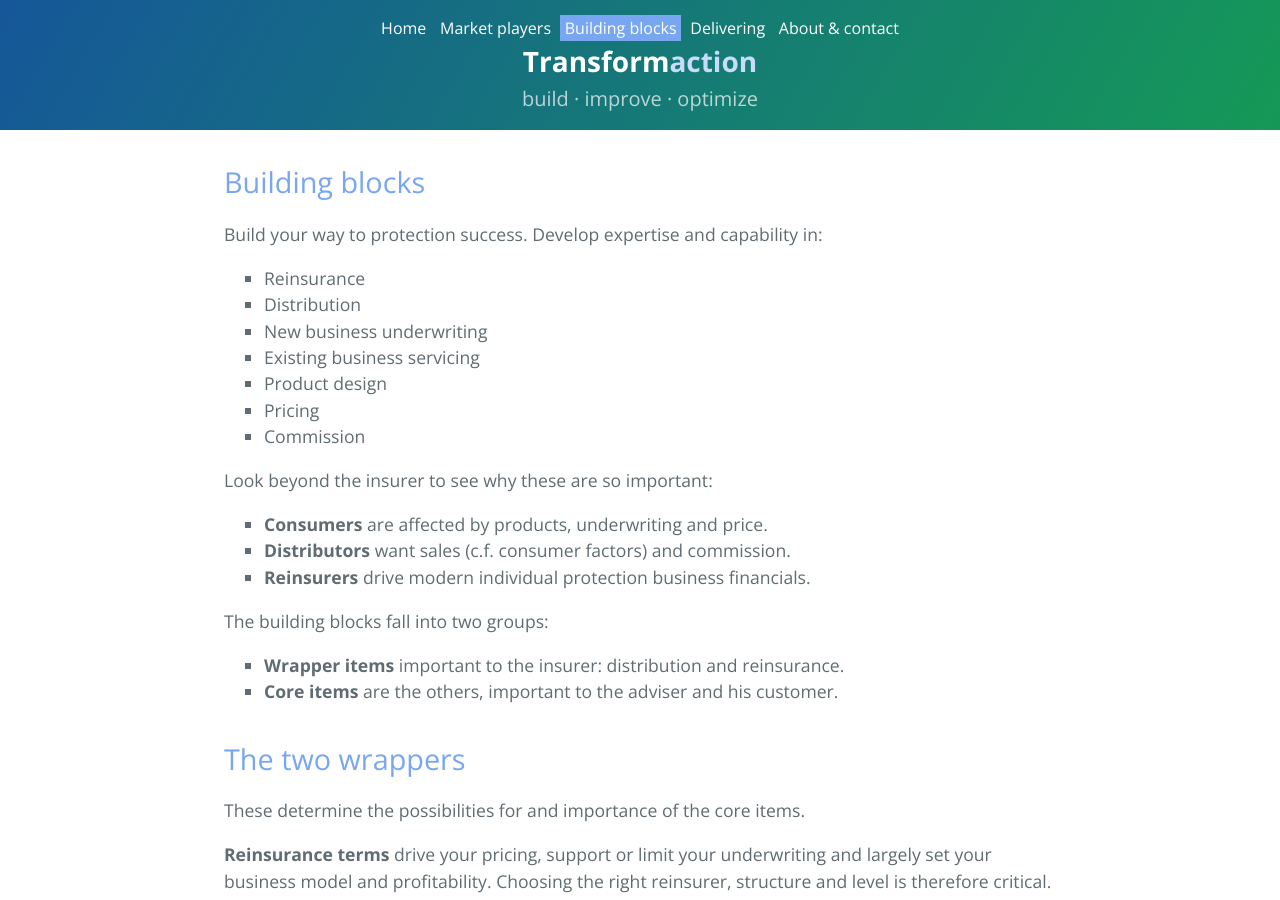
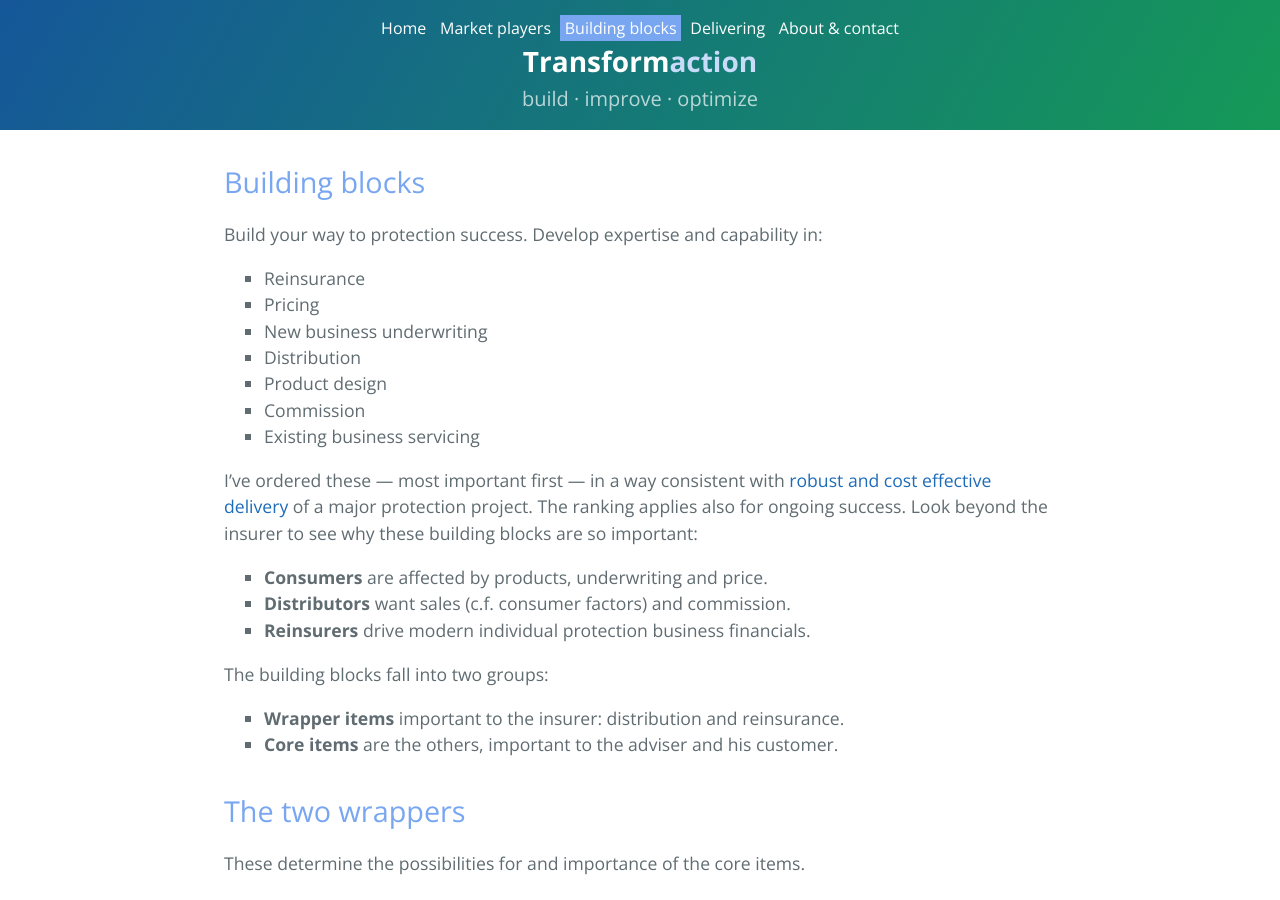
Before and after one commit to maverickactuary/1actuary, a Jekyll site: the page built from content/3buildingblocks/index.md, in a window 1280 px wide and 900 px high. Built offline with Jekyll 4.4.1, drawn with Linux system fonts in a browser that asks for light colours.

Commit message:
order building blocks

```diff
--- a/content/3buildingblocks/index.md
+++ b/content/3buildingblocks/index.md
@@ -10,14 +10,14 @@ title: Transformaction
 Build your way to protection success. Develop expertise and capability in:
 
 + Reinsurance
++ Pricing
++ New business underwriting
 + Distribution
-+ New business underwriting
++ Product design
++ Commission
 + Existing business servicing
-+ Product design
-+ Pricing
-+ Commission
 
-Look beyond the insurer to see why these are so important:
+I've ordered these &mdash; most important first &mdash; in a way consistent with [robust and cost effective delivery](/content/4delivering/) of a major protection project. The ranking applies also for ongoing success. Look beyond the insurer to see why these building blocks are so important:
 
 + **Consumers** are affected by products, underwriting and price.
 + **Distributors** want sales (c.f. consumer factors) and commission.
```
